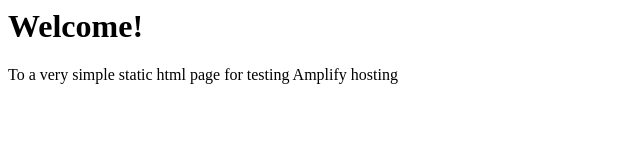
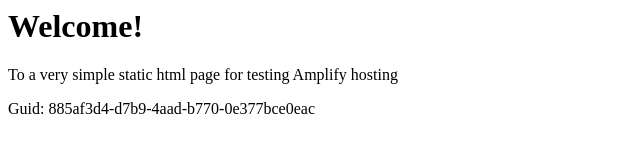
Before and after one commit to aws-aemilia-cdg/Github-PR-Commit-Integration-Test-DoNotTouch-Gith-OKSLNVO2-v1-prod-eu-west-3, a website: page src/index.html in a window 1280 px wide. Shown: the whole page, without its empty margins (0-640 px from the left). Drawn offline with Linux system fonts and the light colour scheme.

Commit message:
commit from integ tests

```diff
--- a/src/index.html
+++ b/src/index.html
@@ -1,3 +1,5 @@
+
+
 <html lang="en">
 
 <head>
@@ -10,6 +12,6 @@
 <body>
     <h1>Welcome!</h1>
     <p>To a very simple static html page for testing Amplify hosting</p>
-</body>
+    <p>Guid: 885af3d4-d7b9-4aad-b770-0e377bce0eac</p></body>
 
 </html>
```
